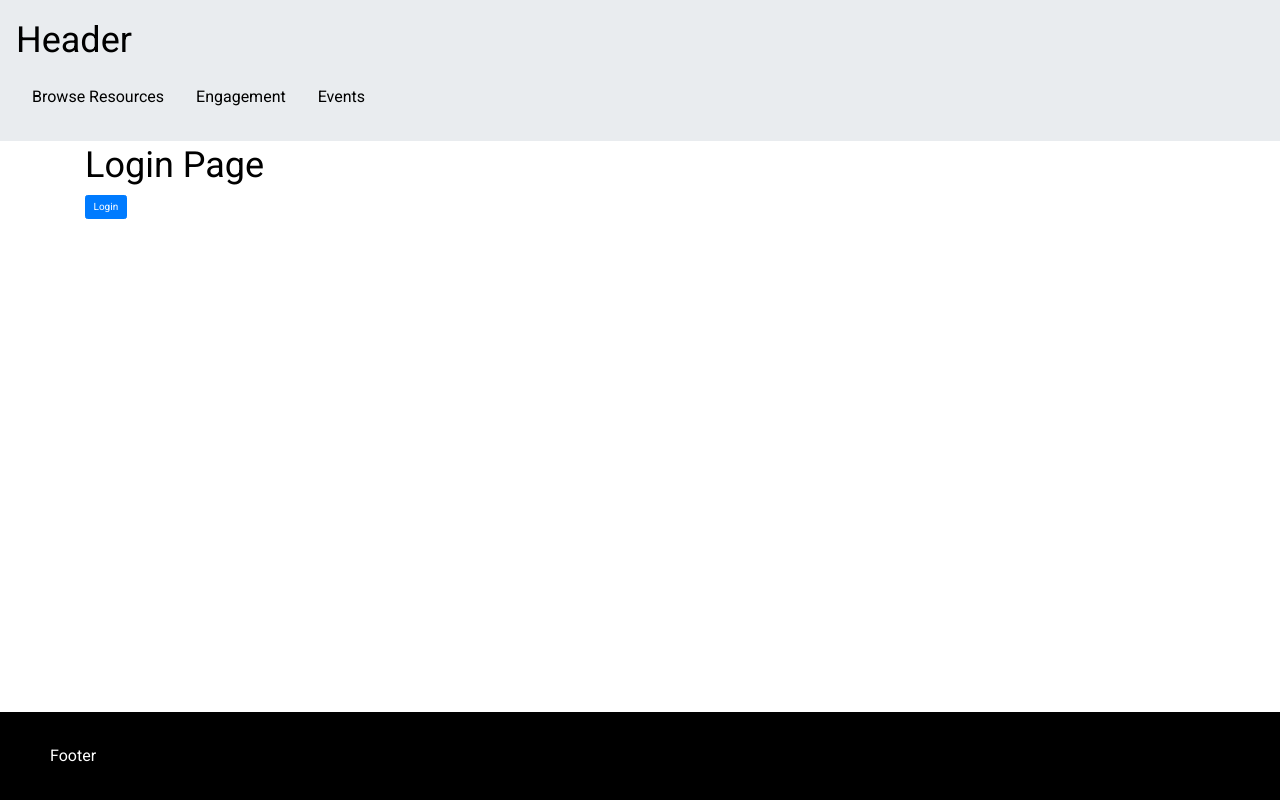
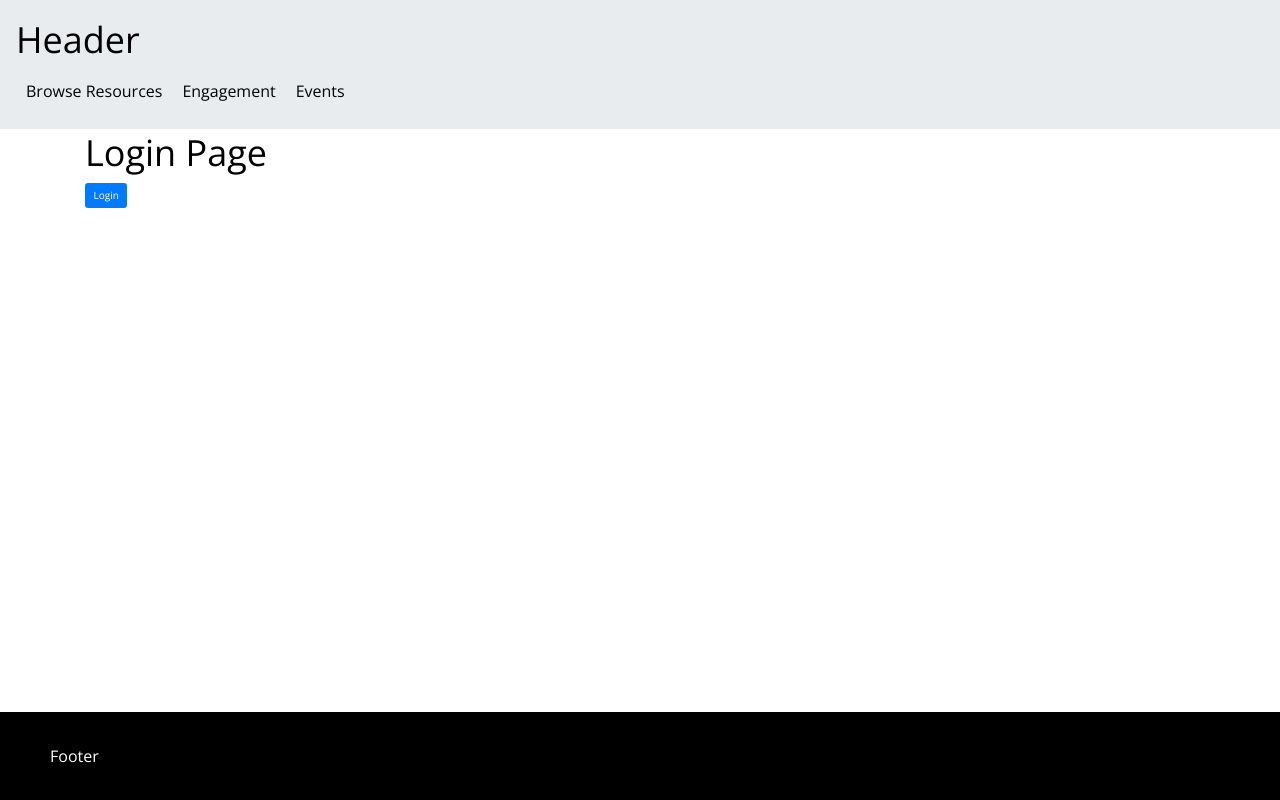
Before and after one commit to GrayStar/react-ts-boilerplate, a React (Create React App) app: page /login in a window 1280 px wide. Built offline with nearby package versions, Linux system fonts and the light colour scheme.

Commit message:
change font to opensans

```diff
--- a/public/index.html
+++ b/public/index.html
@@ -34,6 +34,12 @@
 			href="https://fonts.googleapis.com/css?family=Roboto:400,500,700&display=swap"
 			rel="stylesheet"
 		/>
+
+		<link
+			href="https://fonts.googleapis.com/css?family=Open+Sans:400,600,700&display=swap"
+			rel="stylesheet"
+		/>
+
 		<link
 			rel="stylesheet"
 			href="https://maxcdn.bootstrapcdn.com/bootstrap/4.3.1/css/bootstrap.min.css"
--- a/src/components/navigation-link.tsx
+++ b/src/components/navigation-link.tsx
@@ -12,7 +12,7 @@ const useNavigationLinkStyles = createUseStyles({
 	navigationLink: ({ isActive }: UseNavigationLinkStylesProps) => ({
 		backgroundColor: isActive ? colors.gray400 : 'transparent',
 		'& a': {
-			padding: 16,
+			padding: 10,
 			display: 'block',
 			color: colors.black,
 		},
--- a/src/components/navigation-sub.tsx
+++ b/src/components/navigation-sub.tsx
@@ -7,7 +7,7 @@ import colors from '@/jss/colors';
 
 const useNavigationSubStyles = createUseStyles({
 	navigationSub: {
-		padding: 16,
+		padding: '8px 16px',
 		display: 'flex',
 		backgroundColor: colors.white,
 		borderBottom: `1px solid ${colors.gray200}`,
--- a/src/jss/fonts.ts
+++ b/src/jss/fonts.ts
@@ -1,14 +1,14 @@
-const roboto = {
-	fontFamily: '"Roboto", sans-serif',
+const openSans = {
+	fontFamily: '"Open Sans", sans-serif;',
 	weights: {
 		regular: 400,
-		medium: 500,
+		semiBold: 600,
 		bold: 700,
 	},
 };
 
 const fonts = {
-	...roboto,
+	...openSans,
 	xxs: {
 		fontSize: '1.2rem',
 		lineHeight: '1.6rem',
@@ -37,17 +37,17 @@ const fonts = {
 		fontSize: '3.6rem',
 		lineHeight: '4.8rem',
 	},
-	robotoRegular: {
-		fontFamily: roboto.fontFamily,
-		fontWeight: roboto.weights.regular,
+	openSansRegular: {
+		fontFamily: openSans.fontFamily,
+		fontWeight: openSans.weights.regular,
 	},
-	robotoMedium: {
-		fontFamily: roboto.fontFamily,
-		fontWeight: roboto.weights.medium,
+	openSansSemiBold: {
+		fontFamily: openSans.fontFamily,
+		fontWeight: openSans.weights.semiBold,
 	},
-	robotoBold: {
-		fontFamily: roboto.fontFamily,
-		fontWeight: roboto.weights.bold,
+	openSansBold: {
+		fontFamily: openSans.fontFamily,
+		fontWeight: openSans.weights.bold,
 	},
 };
 
--- a/src/jss/global.ts
+++ b/src/jss/global.ts
@@ -15,7 +15,7 @@ const globalStyles = {
 			color: colors.black,
 			minHeight: '100%',
 			position: 'relative',
-			...fonts.robotoRegular,
+			...fonts.openSansRegular,
 		},
 		hr: {
 			margin: 0,
@@ -26,31 +26,31 @@ const globalStyles = {
 		/* ----------------------------------------------------------- */
 		h1: {
 			...fonts.xxl,
-			...fonts.robotoRegular,
+			...fonts.openSansRegular,
 		},
 		h2: {
 			...fonts.xl,
-			...fonts.robotoRegular,
+			...fonts.openSansRegular,
 		},
 		h3: {
 			...fonts.l,
-			...fonts.robotoRegular,
+			...fonts.openSansRegular,
 		},
 		h4: {
 			...fonts.m,
-			...fonts.robotoBold,
+			...fonts.openSansBold,
 		},
 		h5: {
 			...fonts.s,
-			...fonts.robotoMedium,
+			...fonts.openSansSemiBold,
 		},
 		h6: {
 			...fonts.xs,
-			...fonts.robotoMedium,
+			...fonts.openSansSemiBold,
 		},
 		p: {
 			...fonts.s,
-			...fonts.robotoRegular,
+			...fonts.openSansRegular,
 		},
 	},
 };
```
